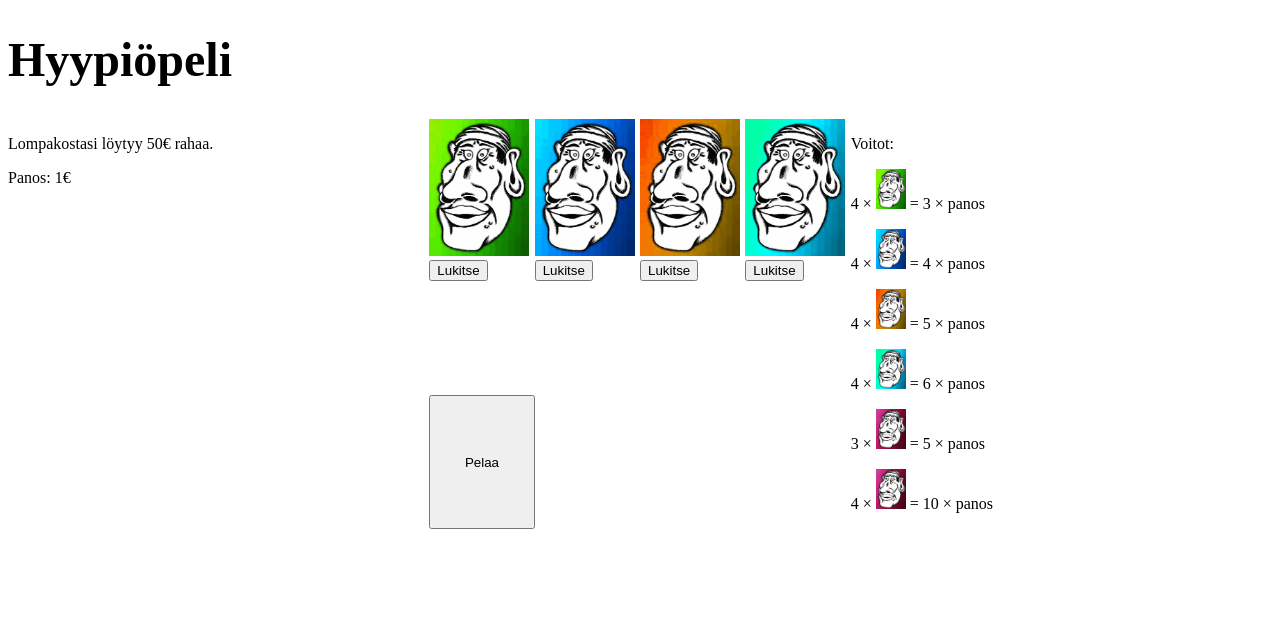
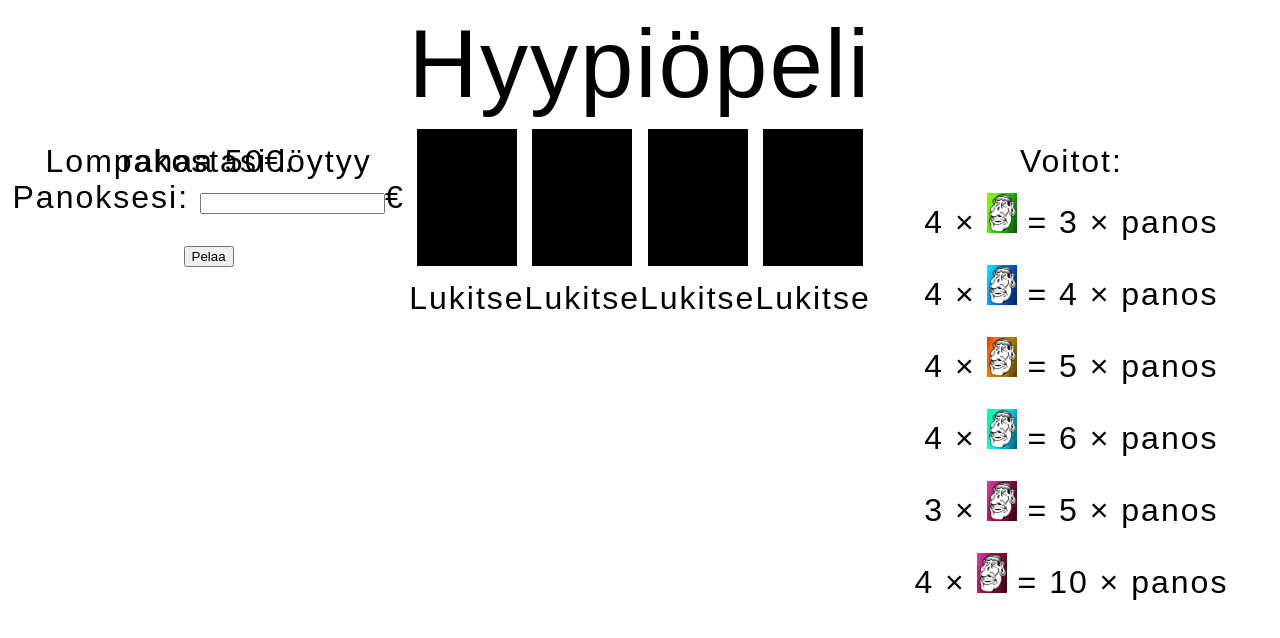
Before and after one commit to nukkapompula/hedelmapeli, a plain HTML site: page index.html in a window 1280 px wide. Drawn offline with Linux system fonts and the light colour scheme.

Commit message:
elementtien koon & fontin säätöä

```diff
--- a/index.html
+++ b/index.html
@@ -14,28 +14,28 @@
     <div id="pelikkuna">
 
         <div id="panostus">
-            <p>Lompakostasi löytyy 50€ rahaa.</p>
-            <p>Panos: 1€</p>
+            <p>Lompakostasi löytyy rahaa 50€.</p>
+            <p>Panoksesi: <input type="number" id="panoksesi">€</p>
+            <button type="submit" id="pelaa">Pelaa</button>
         </div>
 
         <div id="rullat">
             <div>
-                <img src="rulla1.gif" alt="rullakuvake" class="rullakuvake">
-                <button type="submit">Lukitse</button>
+                <img src="tyhjarulla.gif" alt="rullakuvake" class="rullakuvake">
+                <p class="lukitse">Lukitse</p>
             </div>
             <div>
-                <img src="rulla2.gif" alt="rullakuvake" class="rullakuvake">
-                <button type="submit">Lukitse</button>
+                <img src="tyhjarulla.gif" alt="rullakuvake" class="rullakuvake">
+                <p class="lukitse">Lukitse</p>
             </div>
             <div>
-                <img src="rulla3.gif" alt="rullakuvake" class="rullakuvake">
-                <button type="submit">Lukitse</button>
+                <img src="tyhjarulla.gif" alt="rullakuvake" class="rullakuvake">
+                <p class="lukitse">Lukitse</p>
             </div>
             <div>
-                <img src="rulla4.gif" alt="rullakuvake" class="rullakuvake">
-                <button type="submit">Lukitse</button>
+                <img src="tyhjarulla.gif" alt="rullakuvake" class="rullakuvake">
+                <p class="lukitse">Lukitse</p>
             </div>
-            <button type="submit">Pelaa</button>
         </div>
 
         <div id="voitot">
--- a/tyylit.css
+++ b/tyylit.css
@@ -1,8 +1,20 @@
+body {
+    text-align: center;
+    font-family: Playbill, Arial;
+    font-size: 200%;
+    line-height: 0.0;
+    letter-spacing: 2px;
+    font-weight: lighter;
+}
+
 h1 {
+    text-align: center;
     font-size: 300%;
+    font-weight: lighter;
 }
 
 #pelikkuna {
+    width: 100%;
     display: grid;
     grid-template-columns: 1fr 1fr 1fr;
 }
```
